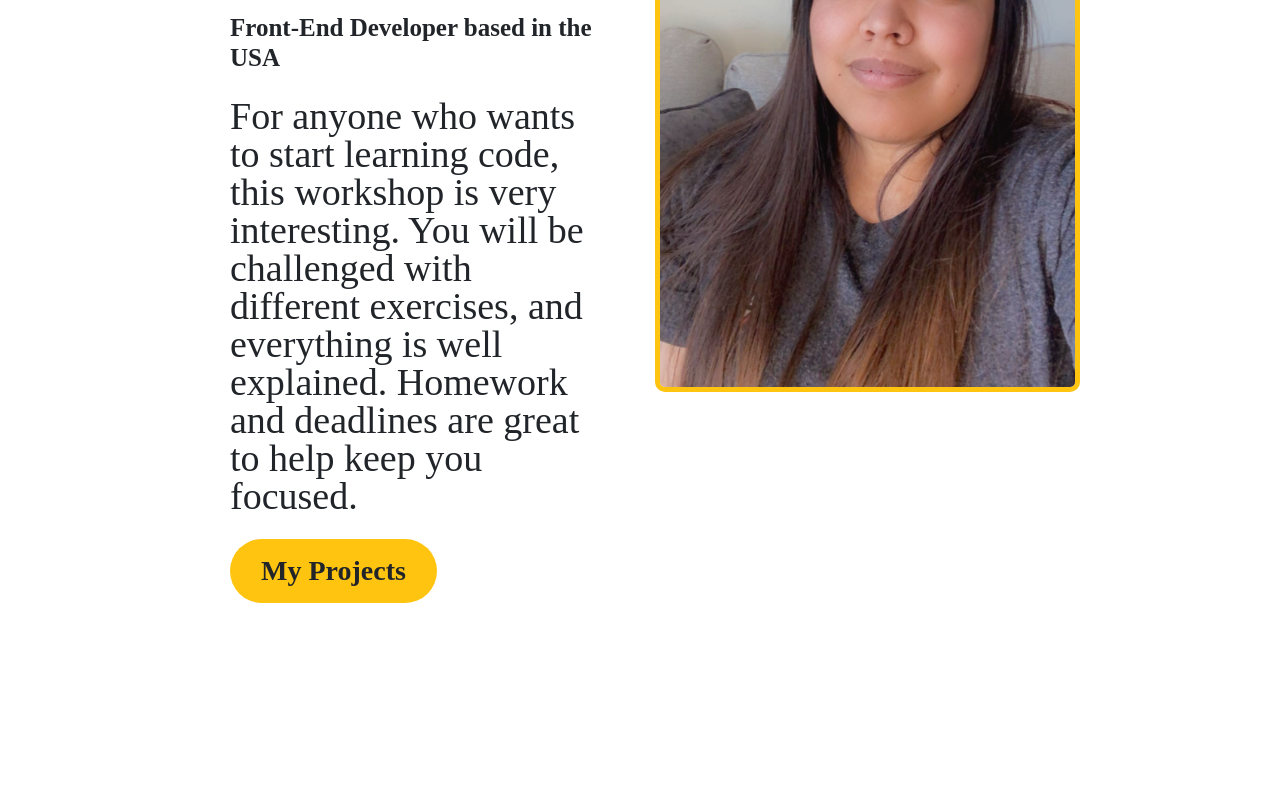
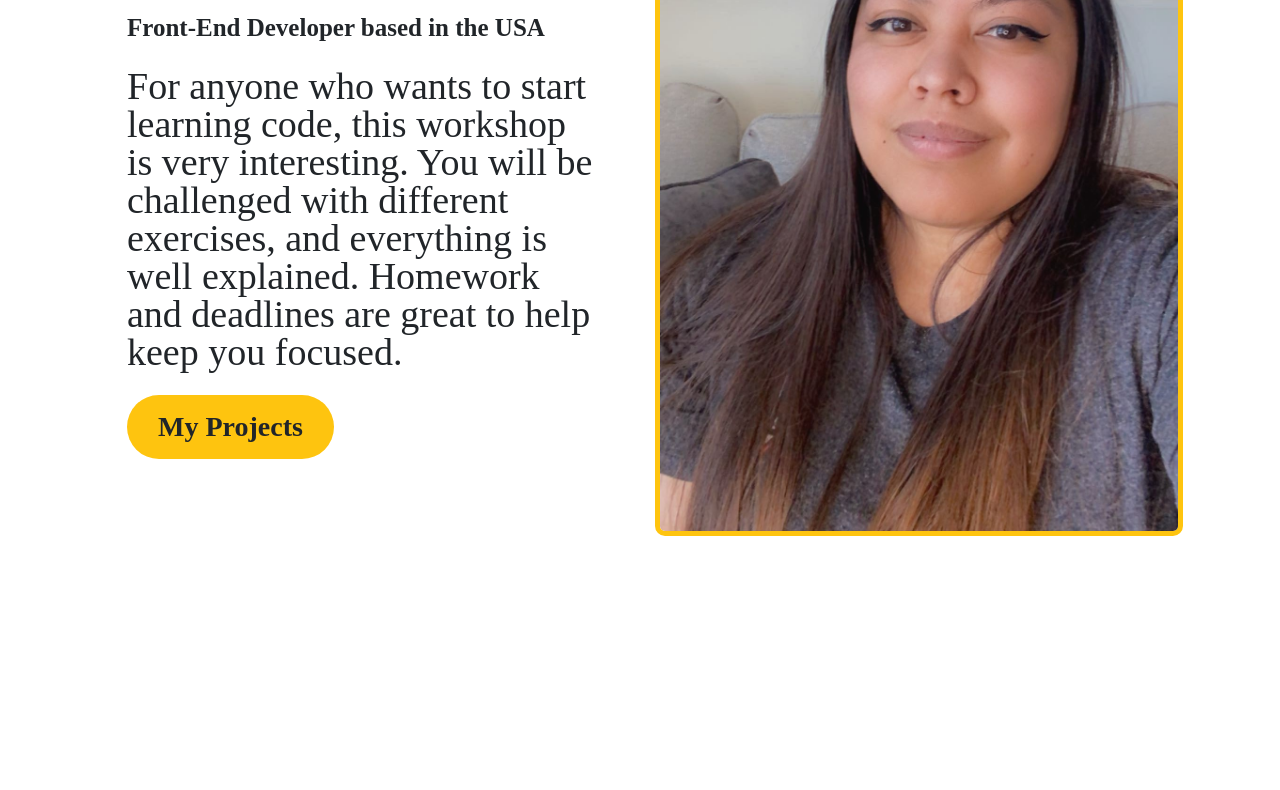
Before and after one commit to kwill775/portfolio-project, a plain HTML site: page about.html in a window 1280 px wide. Shown: the part 361-1151 px from the top of the page. After the commit the page ends 1057 px from the top, so only its background shows below. Drawn offline with nearby package versions, Linux system fonts and the light colour scheme; a web font is replaced by a local one.

Commit message:
updated styles.css

```diff
--- a/css/styles.css
+++ b/css/styles.css
@@ -57,7 +57,8 @@ img {
 }
 
 .about-section {
-  padding: 160px 200px;
+  padding: 160px 20px;
+  margin: auto 77px;
 }
 
 .about-section-content {
@@ -114,6 +115,7 @@ img {
   .about-section {
     text-align: center;
     padding: 70px;
+    margin: auto;
   }
 
   .about-section img {
@@ -134,5 +136,6 @@ img {
 
   .about-section {
     padding: 30px;
+    margin: auto;
   }
 }
```
